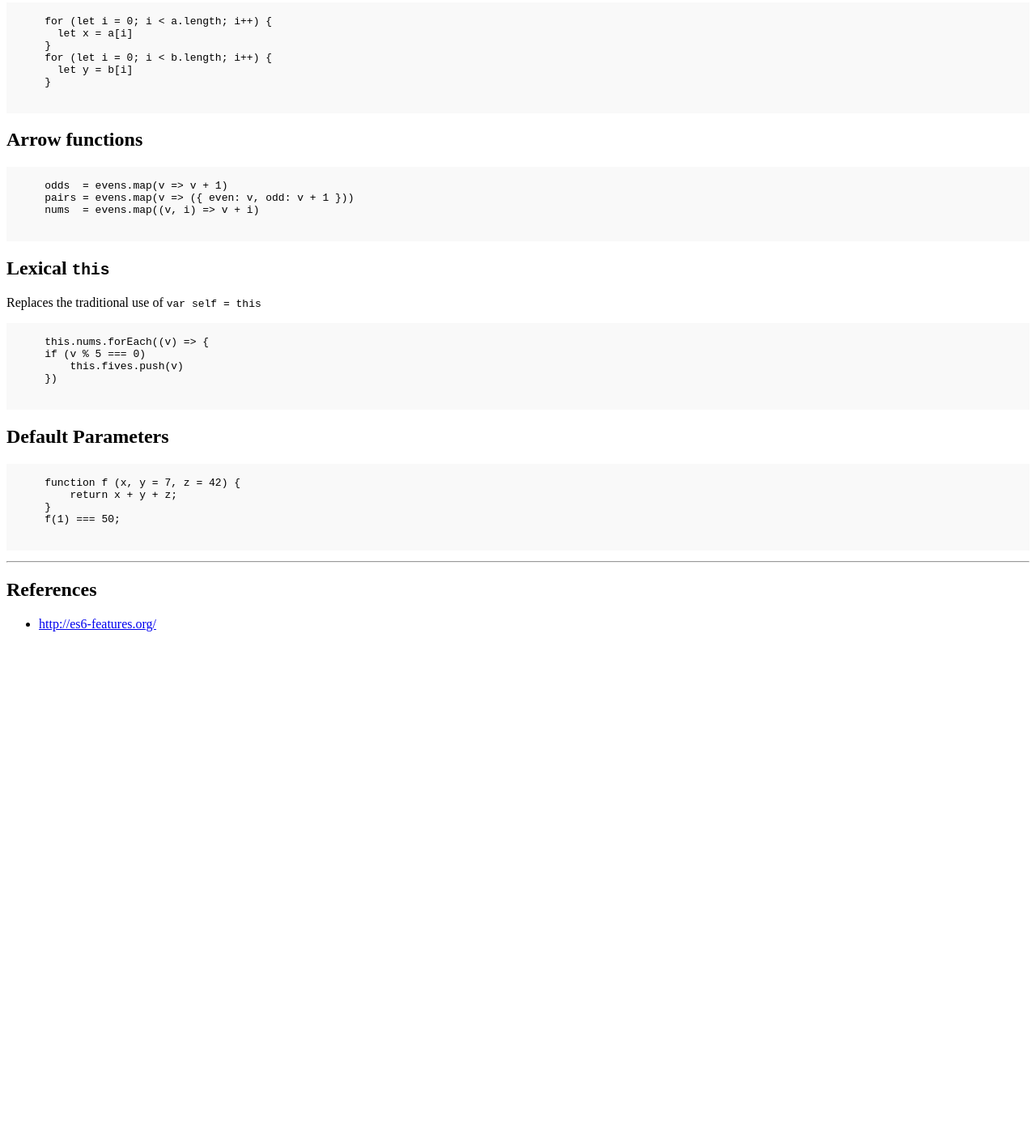
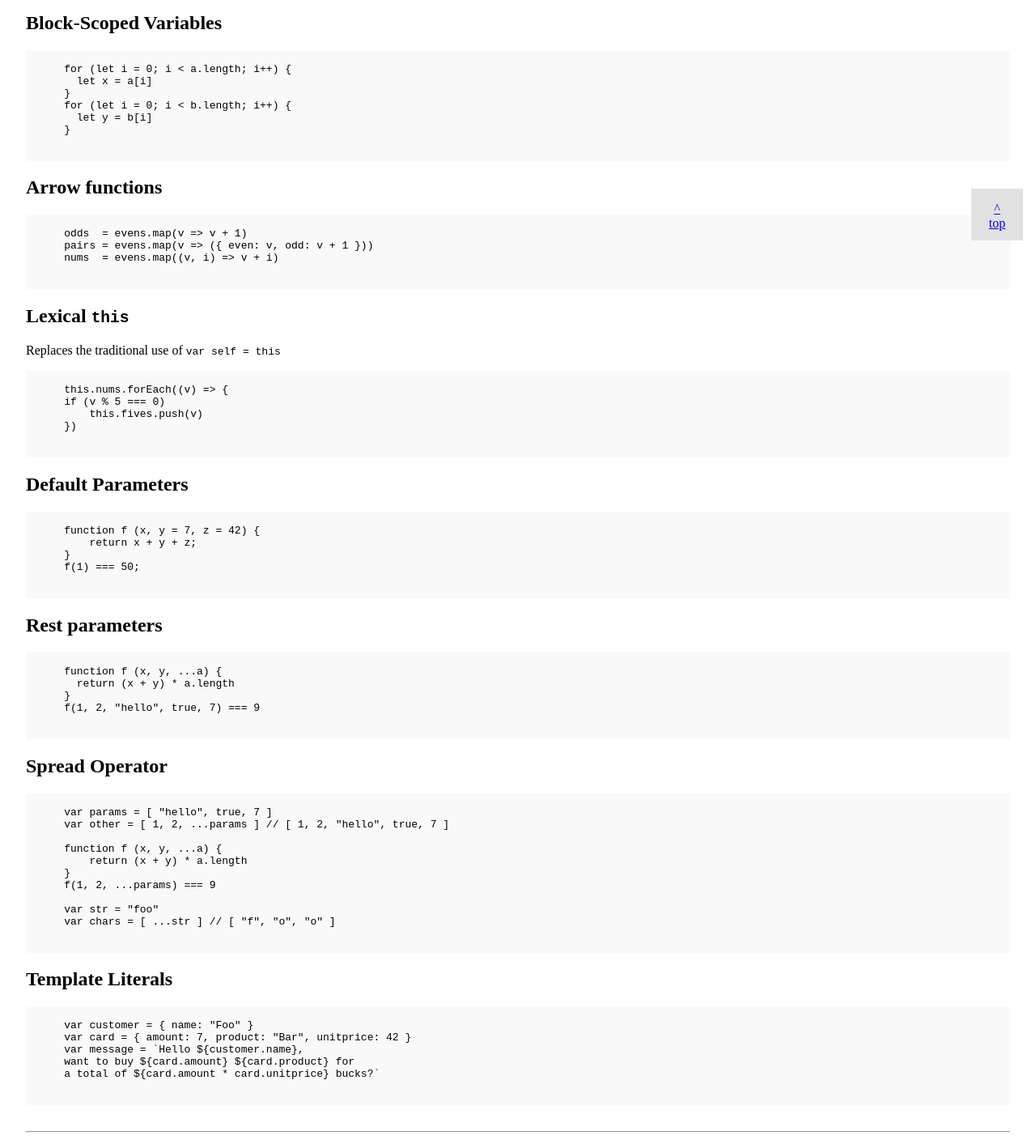
Before and after one commit to pixelOneZero/es6, a plain HTML site: page index.html in a window 1280 px wide. Shown: the part 487-1900 px from the top of the page at 81% size. Before the commit the page ends 1283 px from the top, so only its background shows below. Drawn offline with Linux system fonts and the light colour scheme.

Commit message:
Add more sections describing ES6
- Add Rest Parameters section
- Add Spread Operator section
- Add Template Literals section

- Also added a 'back to top' link

```diff
--- a/index.html
+++ b/index.html
@@ -5,19 +5,49 @@
   es6 fundamental concepts
 </title>
 <style>
+
+body {
+  padding:0 1.5rem 0 1.5rem;
+}
+
+hr {
+  margin: 2rem 0 2rem 0;
+}
+
 pre {
   background: #f9f9f9;
   padding:1rem;
 }
+
+#goToTop {
+  position: fixed;
+  width: 2rem;
+  height: 2rem;
+  text-align: center;
+  cursor: pointer;
+  background-color: #e1e1e1;
+  padding: 1rem;
+  bottom: 1rem;
+  right: 1rem;
+}
+
 </style>
 </head>
-<body>
+<body id="top">
+
+<div id="goToTop">
+  <a href="#top">
+    ^<br>top
+  </a>
+</div>
 
 <h1>
     es6: fundamental concepts
 </h1>
 
-Topics:
+<h2>
+  Topics
+</h2>
 <ul>
   <li>
     <a href="#constants">Constants</a>
@@ -32,10 +62,13 @@ Topics:
     <a href="#lexicalThis">Lexical <code>this</code></a>
   </li>
   <li>
+    <a href="#restParameters">Rest parameters</a>
   </li>
   <li>
+    <a href="#spreadOperator">Spread Operator</a>
   </li>
   <li>
+    <a href="#templateLiterals">Template Literals</a>
   </li>
   <li>
   </li>
@@ -45,6 +78,8 @@ Topics:
     <a href="#references">References</a>
   </li>
 </ul>
+
+<hr>
 
 <section role="main">
   <h2 id="constants">
@@ -98,6 +133,50 @@ Topics:
     f(1) === 50;
   </pre>
 
+  <h2 id="restParameters">
+    Rest parameters
+  </h2>
+  <pre>
+    function f (x, y, ...a) {
+      return (x + y) * a.length
+    }
+    f(1, 2, "hello", true, 7) === 9
+  </pre>
+
+  <h2 id="spreadOperator">
+    Spread Operator
+  </h2>
+  <pre>
+    var params = [ "hello", true, 7 ]
+    var other = [ 1, 2, ...params ] // [ 1, 2, "hello", true, 7 ]
+
+    function f (x, y, ...a) {
+        return (x + y) * a.length
+    }
+    f(1, 2, ...params) === 9
+
+    var str = "foo"
+    var chars = [ ...str ] // [ "f", "o", "o" ]
+  </pre>
+
+  <h2 id="templateLiterals">
+    Template Literals
+  </h2>
+  <pre>
+    var customer = { name: "Foo" }
+    var card = { amount: 7, product: "Bar", unitprice: 42 }
+    var message = `Hello ${customer.name},
+    want to buy ${card.amount} ${card.product} for
+    a total of ${card.amount * card.unitprice} bucks?`
+  </pre>
+
+  <!--
+  <h2 id="">
+  </h2>
+  <pre>
+  </pre>
+  -->
+
   <hr/>
 
   <h2 id="references">
```
